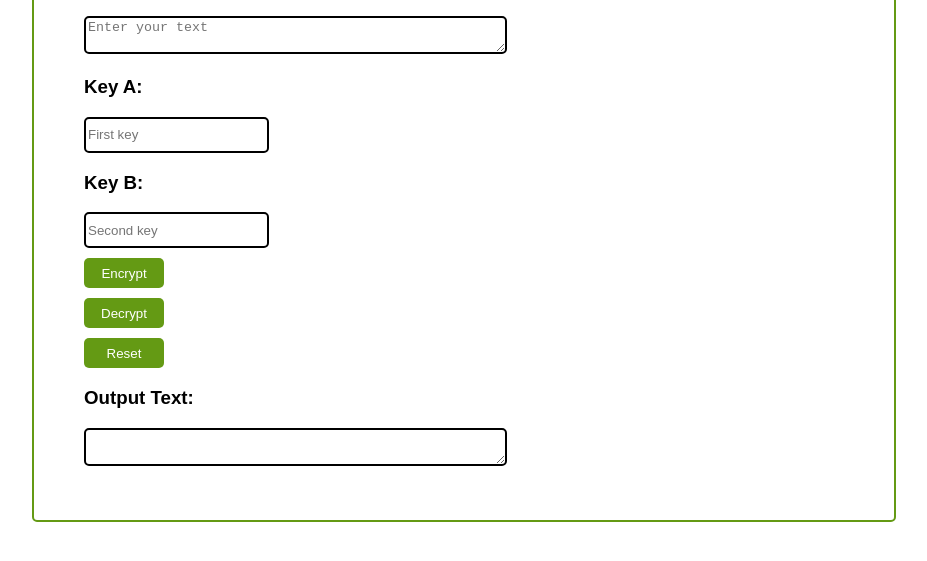
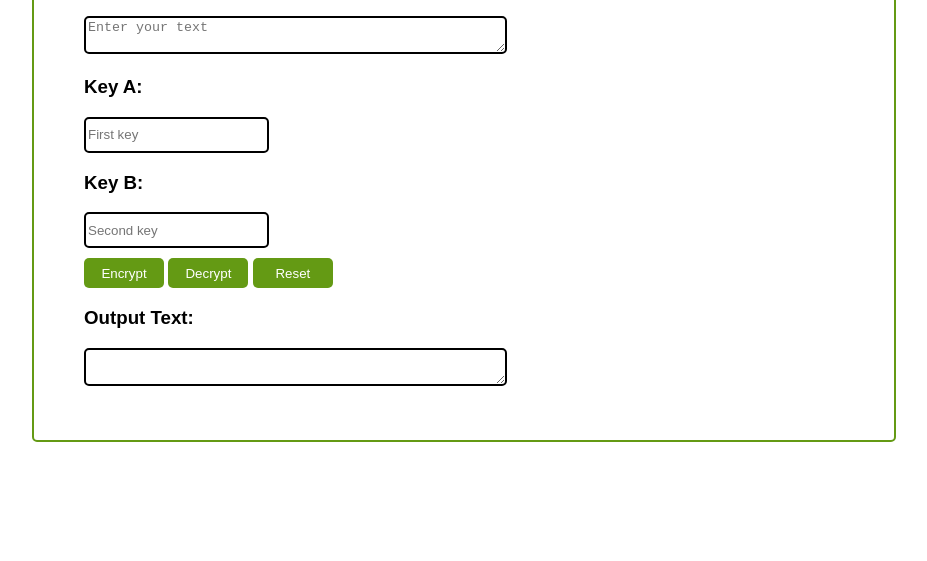
Before and after one commit to arfhsanim/affine-cipher-encryption-description, a plain HTML site: page index.html in a window 1280 px wide. Shown: the part 345-906 px from the top of the page, without its empty margins (176-1103 px from the left). Drawn offline with Linux system fonts and the light colour scheme.

Commit message:
final touch

```diff
--- a/style.css
+++ b/style.css
@@ -20,7 +20,7 @@
 }
 button{
 
-    display: block;
+
     margin-top: 10px;
     height: 30px;
     width: 80px;
@@ -30,6 +30,6 @@ button{
     border-radius: 5px;
 }
 .btn{
-display: block;
-justify-content: center;
+
+align-items: center;
 }
```
